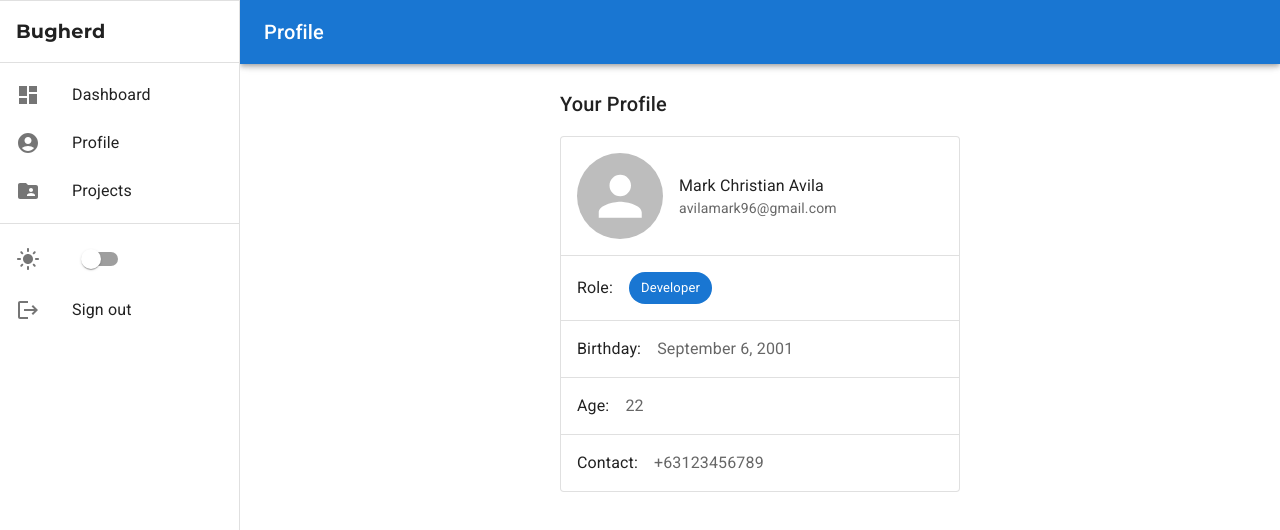
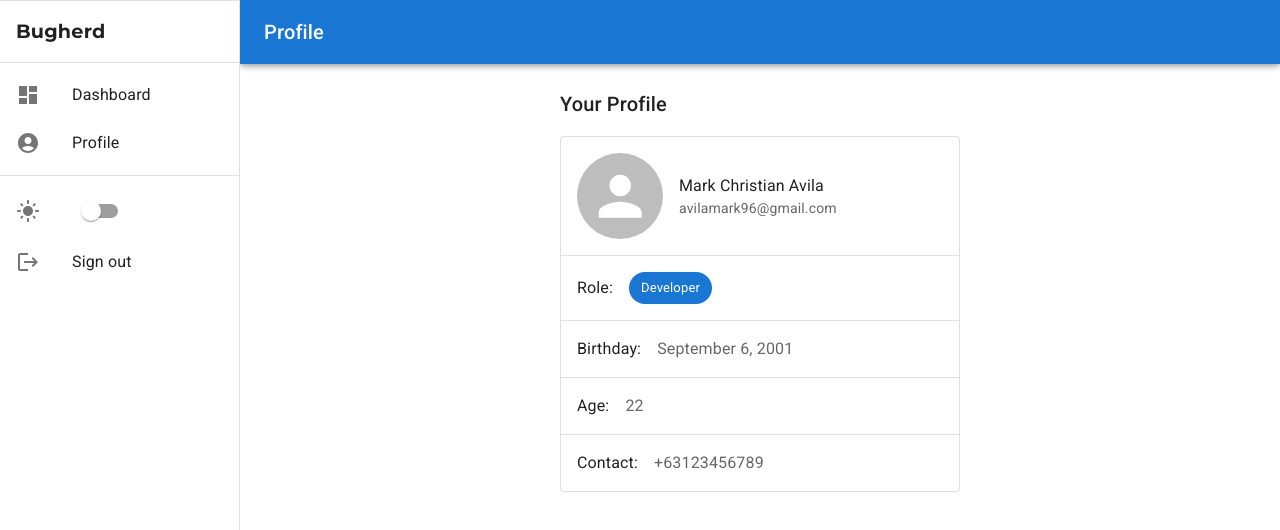
Before and after one commit to Mark-Avila/bugherd_frontend, a React (Vite) app: page /profile in a window 1280 px wide. Shown: the top 530 px of the page. Built offline with nearby package versions, Linux system fonts and the light colour scheme; no server answers; sample sign-in values are in the browser's storage.

Commit message:
fix: removed projects option in sidebar

```diff
--- a/src/components/stateless/PageDrawer.tsx
+++ b/src/components/stateless/PageDrawer.tsx
@@ -4,7 +4,6 @@ import {
   AccountCircle,
   DarkMode,
   Dashboard,
-  FolderShared,
   LightMode,
   Logout,
 } from "@mui/icons-material";
@@ -122,11 +121,6 @@ function PageDrawer({ open, onClose, width }: Props) {
       icon: <AccountCircle />,
       onClick: () => handleOnItemClick("/profile"),
     },
-    {
-      text: "Projects",
-      icon: <FolderShared />,
-      onClick: () => handleOnItemClick("/project"),
-    },
   ];
 
   return (
```
